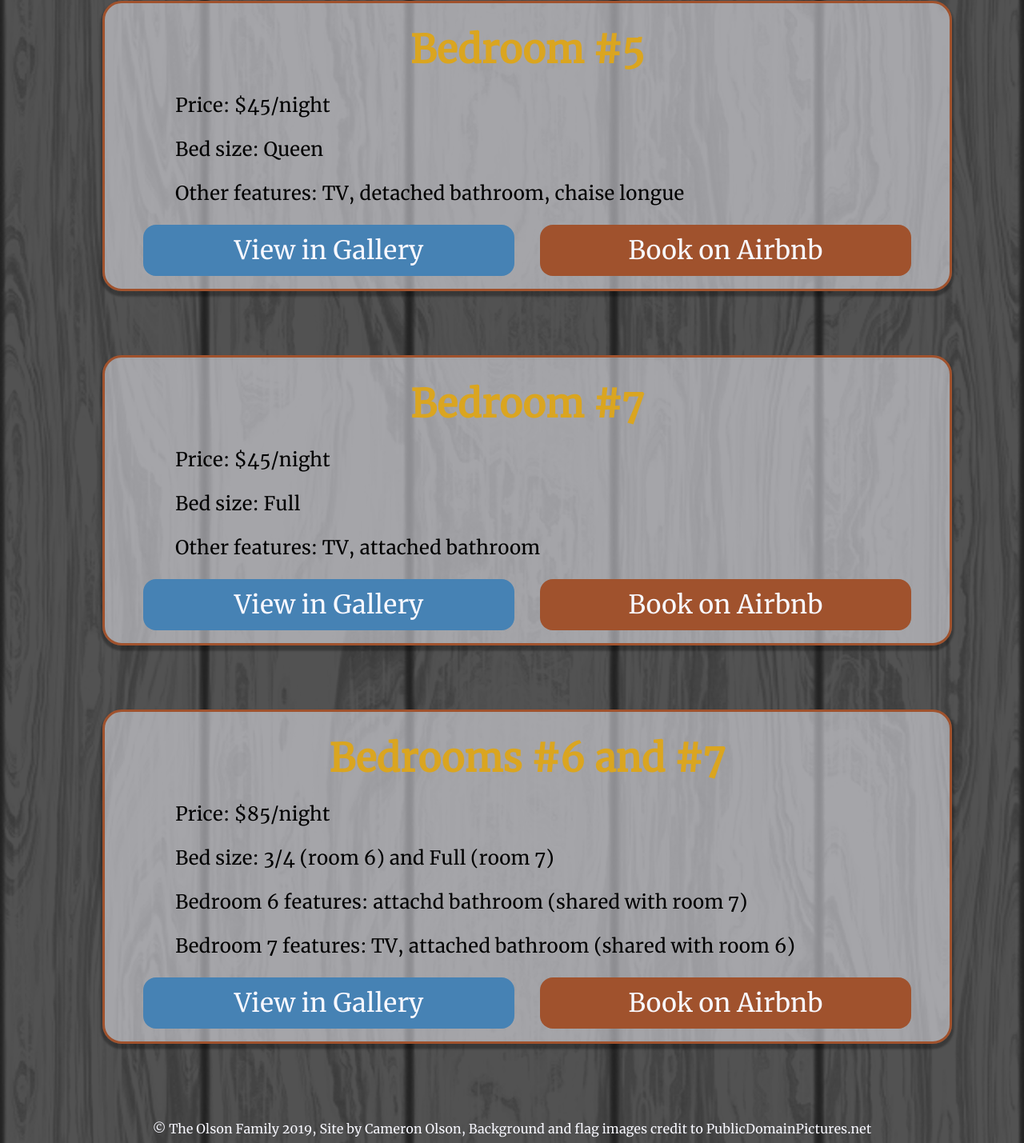
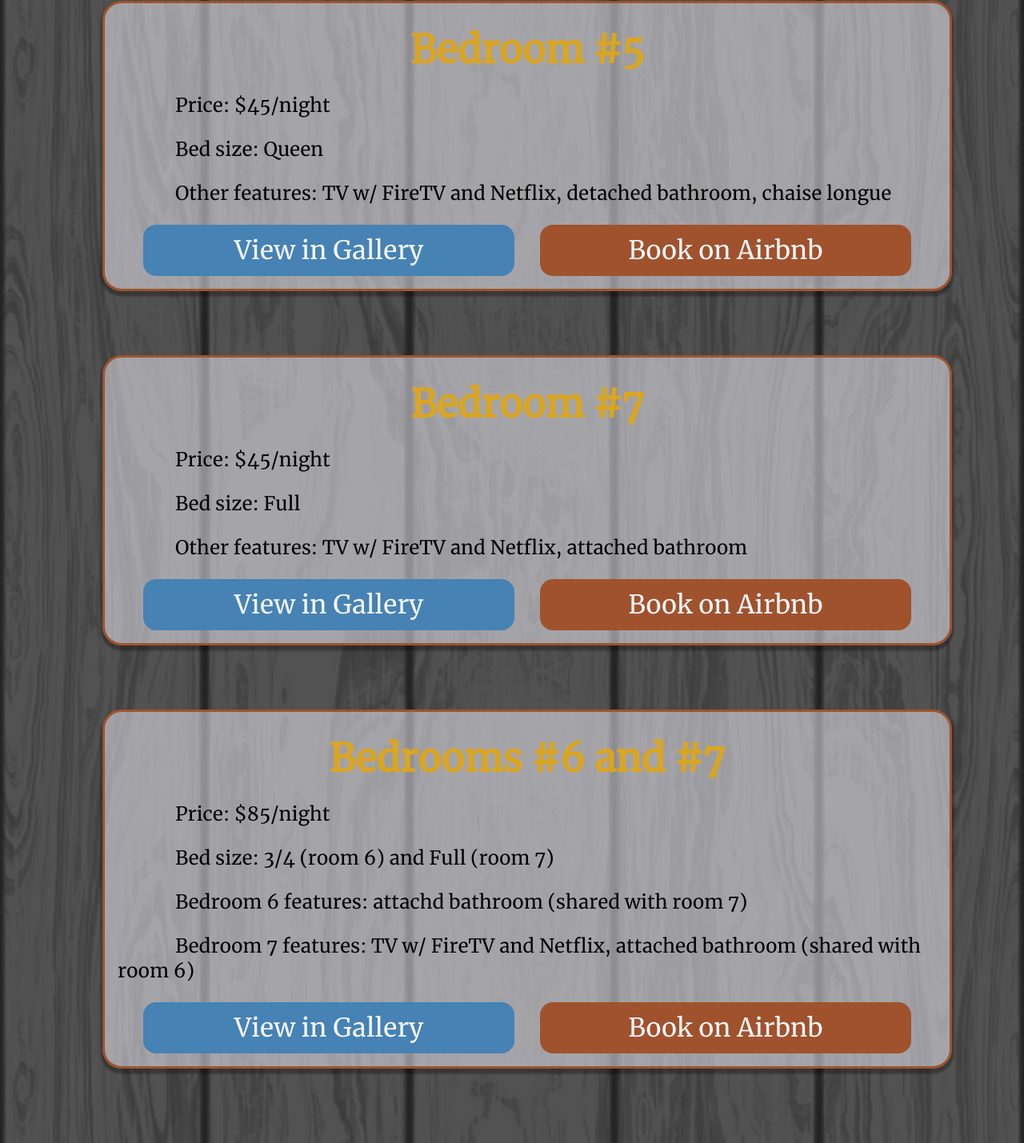
Before and after one commit to CamSOlson/SmithMillsInnWebsite, a plain HTML site: page rooms.html in a window 1280 px wide. Shown: the part 907-2336 px from the top of the page at 80% size. Drawn offline with nearby package versions, Linux system fonts and the light colour scheme.

Commit message:
Added Netflix to Rooms

```diff
--- a/rooms.html
+++ b/rooms.html
@@ -37,7 +37,7 @@
 
 				<p>Price: $45/night</p>
 				<p>Bed size: Queen</p>
-				<p>Other features: TV, detached bathroom, chaise longue</p>
+				<p>Other features: TV w/ FireTV and Netflix, detached bathroom, chaise longue</p>
 
 				<div>
 					<button class="gallery_link_button" onclick="window.open('gallery.html#bedroom_5', '_blank'); return false;">View in Gallery</button>
@@ -51,7 +51,7 @@
 
 				<p>Price: $45/night</p>
 				<p>Bed size: Full</p>
-				<p>Other features: TV, attached bathroom</p>
+				<p>Other features: TV w/ FireTV and Netflix, attached bathroom</p>
 
 				<div>
 					<button class="gallery_link_button" onclick="window.open('gallery.html#bedroom_7', '_blank'); return false;">View in Gallery</button>
@@ -66,7 +66,7 @@
 				<p>Price: $85/night</p>
 				<p>Bed size: 3/4 (room 6) and Full (room 7)</p>
 				<p>Bedroom 6 features: attachd bathroom (shared with room 7)</p>
-				<p>Bedroom 7 features: TV, attached bathroom (shared with room 6)</p>
+				<p>Bedroom 7 features: TV w/ FireTV and Netflix, attached bathroom (shared with room 6)</p>
 
 				<div>
 					<button class="gallery_link_button" onclick="window.open('gallery.html#bedroom_6', '_blank'); return false;">View in Gallery</button>
```
